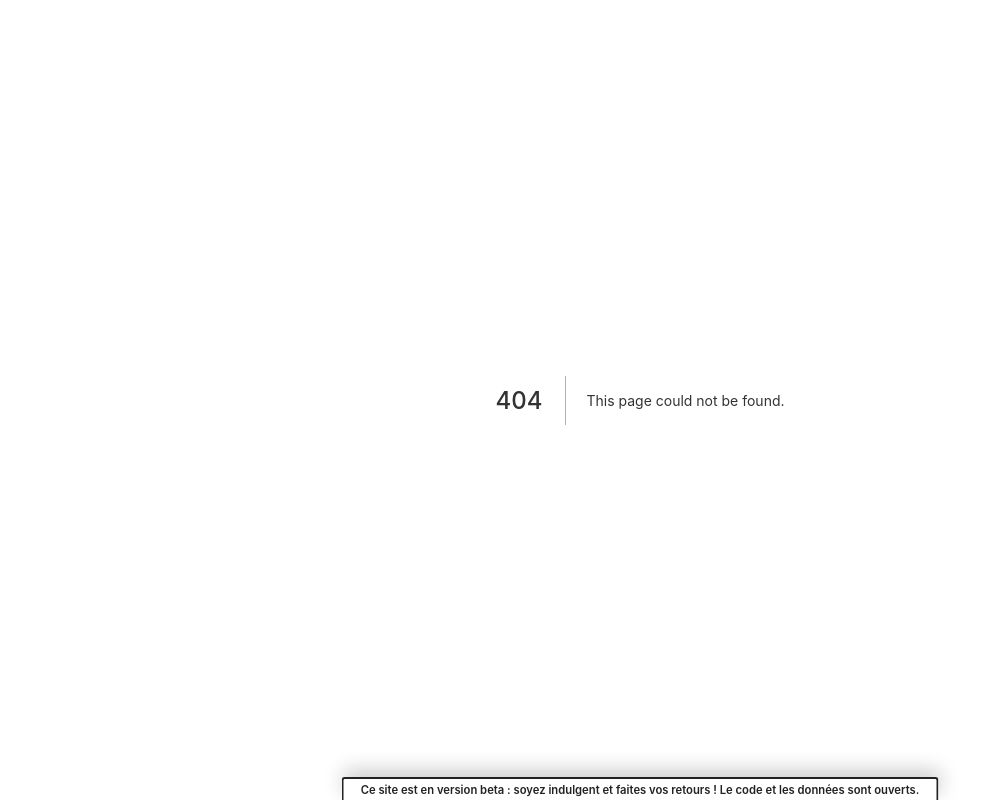
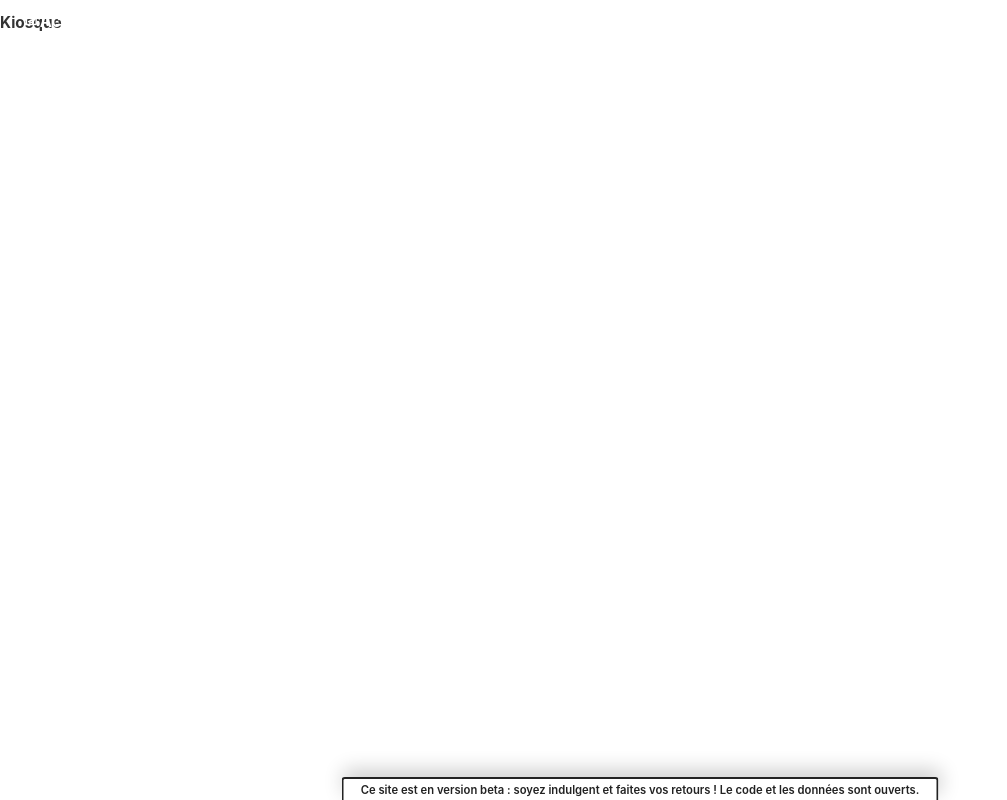
Before and after one commit to laem/transparencemedia, a Next.js app: page /Kiosque in a window 1280 px wide. Before the commit this address had no page. Shown: the whole page, without its empty margins (0-1007 px from the left). Built offline with nearby package versions, Linux system fonts and the light colour scheme.

Commit message:
feat: add empty kiosque page

```diff
--- /dev/null
+++ b/pages/Kiosque.jsx
@@ -0,0 +1,7 @@
+import React from "react"
+
+function KiosquePage() {
+  return <h2>Kiosque</h2>
+}
+
+export default KiosquePage
```
